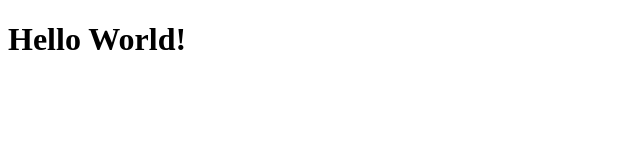
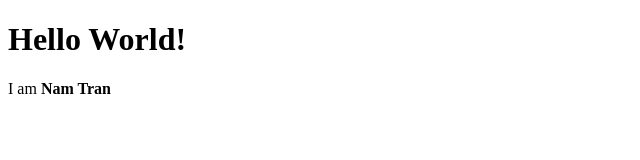
Before and after one commit to NamTran1012/Odin_Project_Fundamentals, a plain HTML site: page html-boilerplate/index.html in a window 1280 px wide. Shown: the whole page, without its empty margins (0-640 px from the left). Drawn offline with Linux system fonts and the light colour scheme.

Commit message:
Updates Webpage with my name

```diff
--- a/html-boilerplate/index.html
+++ b/html-boilerplate/index.html
@@ -8,5 +8,5 @@
 </head>
 <body>
     <h1>Hello World!</h1>
-</body>
+     <p>I am <strong>Nam Tran</strong></p>
 </html>
```
